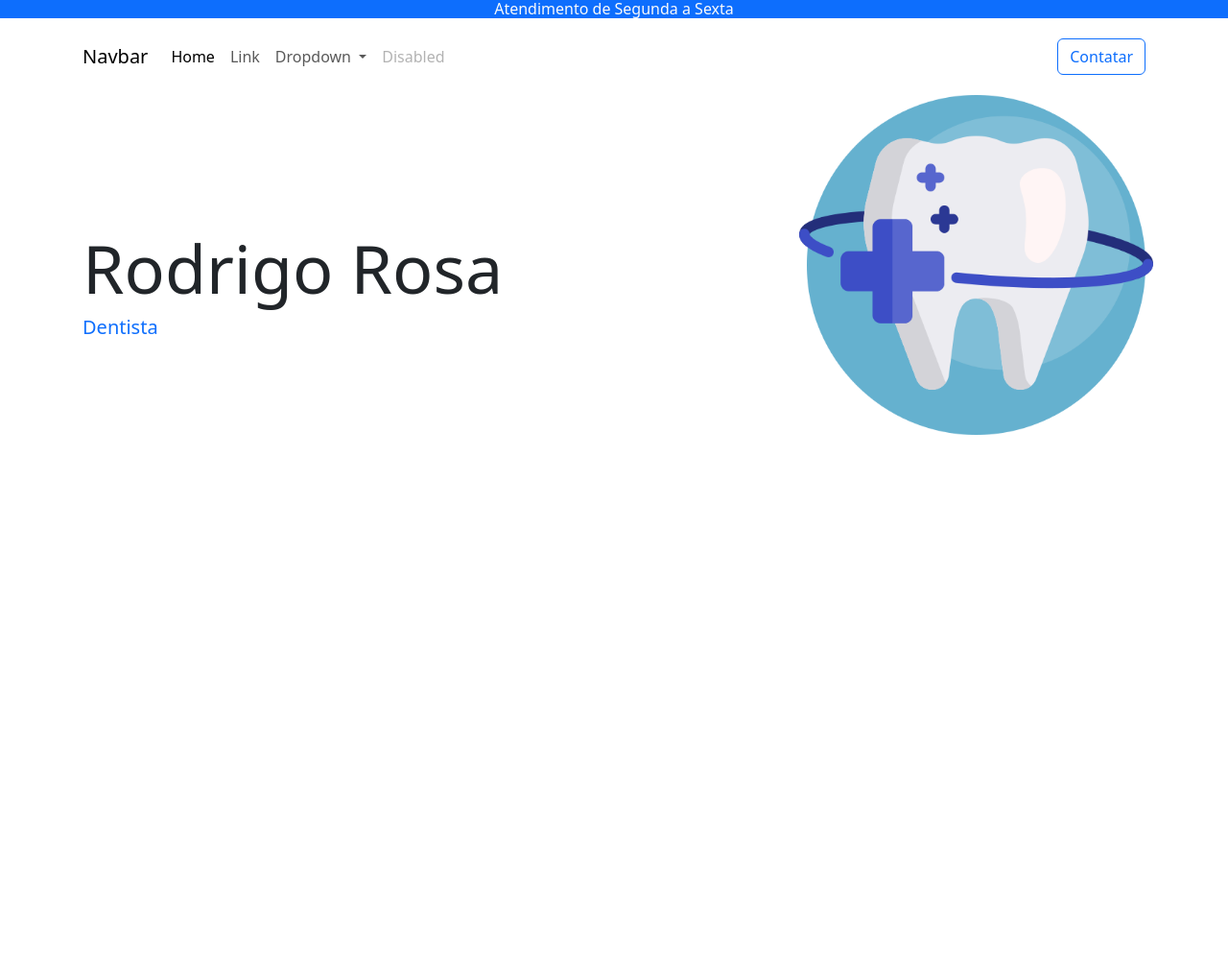
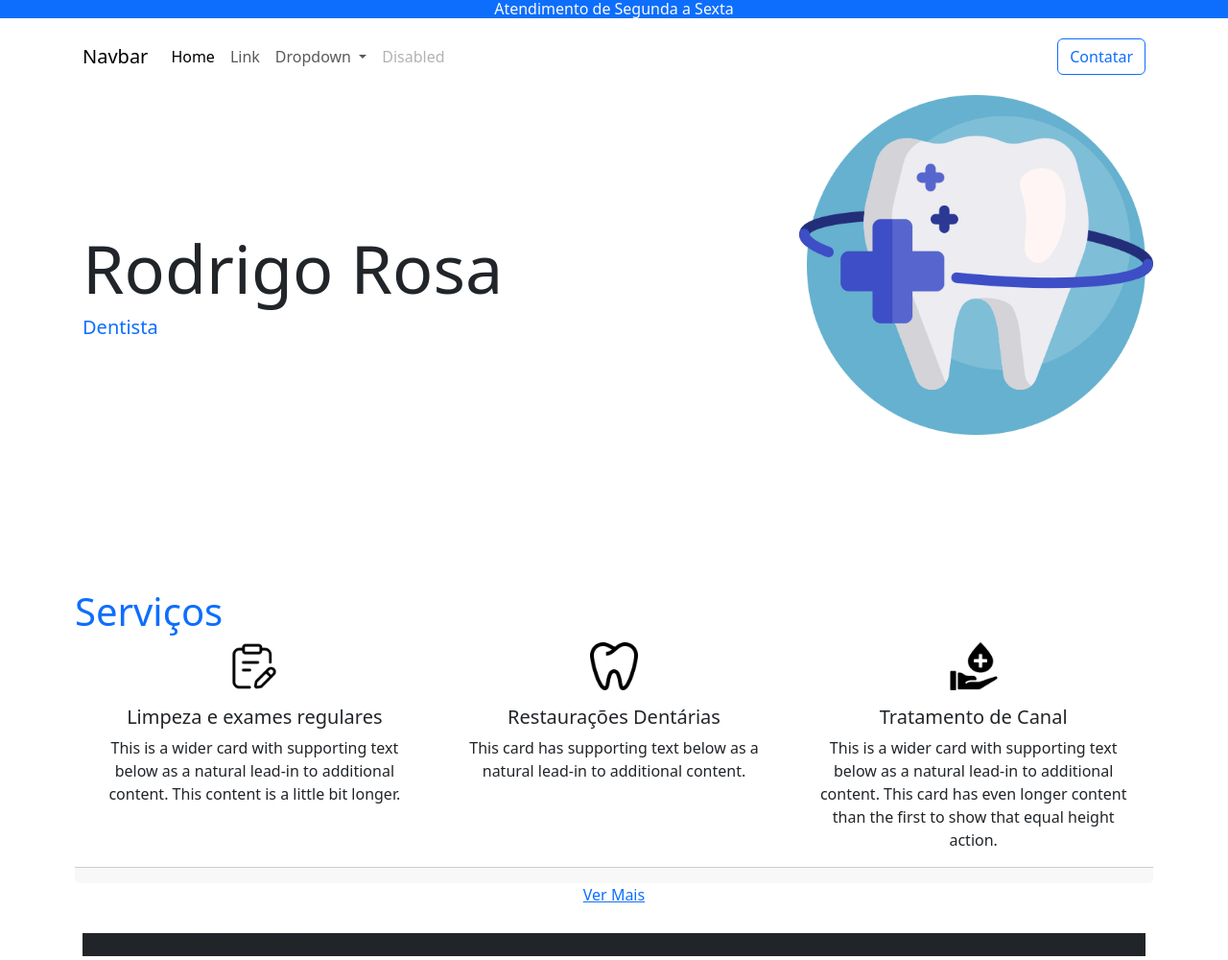
Before and after one commit to reddevx/Dentista-Rodrigo-Rosa, a plain HTML site: page index.html in a window 1280 px wide. Shown: the whole page at 96% size. Before the commit the page ends 800 px from the top, so only its background shows below. Drawn offline with nearby package versions, Linux system fonts and the light colour scheme.

Commit message:
chore: new modifications

```diff
--- a/index.html
+++ b/index.html
@@ -7,7 +7,8 @@
   <title>Rodrigo Rosa</title>
   <link href="https://cdn.jsdelivr.net/npm/bootstrap@5.3.3/dist/css/bootstrap.min.css" rel="stylesheet"
     integrity="sha384-QWTKZyjpPEjISv5WaRU9OFeRpok6YctnYmDr5pNlyT2bRjXh0JMhjY6hW+ALEwIH" crossorigin="anonymous">
-</head>
+    <link rel="stylesheet" href="/static/css/style.css">
+  </head>
 <style>
   /* Estilos básicos para o efeito de máquina digitando */
 
@@ -108,8 +109,61 @@
         </div>
       </div>
     </div>
+
+<br><br><br><br><br><br>
+    <section class="container p-1" id="serviços">
+
+      <h1 class="text-primary">Serviços</h1>
+      <div class="card-group border-0">
+        <div class="card border-0 text-center">
+          <center>
+          <img src="/exam.png" class="card-img-top icon text-center" alt="...">
+        </center>
+          <div class="card-body">
+            <h5 class="card-title">Limpeza e exames regulares</h5>
+            <p class="card-text">This is a wider card with supporting text below as a natural lead-in to additional content. This content is a little bit longer.</p>
+          </div>
+          <div class="card-footer">
+          </div>
+        </div>
+
+        <div class="card border-0 text-center">
+          <center>
+          <img src="/tooth.png" class="card-img-top icon text-center" alt="...">
+          </center>
+          <div class="card-body">
+            <h5 class="card-title">Restaurações Dentárias</h5>
+            <p class="card-text">This card has supporting text below as a natural lead-in to additional content.</p>
+          </div>
+          <div class="card-footer">
+          </div>
+        </div>
+        <div class="card border-0 text-center">
+          <center>
+          <img src="/hydrotherapy.png" class="card-img-top icon" alt="...">
+          </center>
+          <div class="card-body">
+            <h5 class="card-title">Tratamento de Canal</h5>
+            <p class="card-text">This is a wider card with supporting text below as a natural lead-in to additional content. This card has even longer content than the first to show that equal height action.</p>
+          </div>
+          <div class="card-footer">
+          </div>
+        </div>
+      </div>
+      <center>
+      <a class="text-center" href="">Ver Mais</a>
+    </center>
+    </section>
+
+
+    <section class="container" id="footer">
+      <footer class="footer bg-dark text-light mt-4">
+        <div class="container">
+          <span class="text-muted">© 2024 Seu Nome ou Empresa</span>
+        </div>
+      </footer>
+    </section>
   </main>
-
 
   <script>
     const text = "Rodrigo Rosa";
--- a/static/css/style.css
+++ b/static/css/style.css
@@ -10,7 +10,7 @@
 
   /* Estilizando o indicador de rolagem (thumb) */
   ::-webkit-scrollbar-thumb {
-    background: #888; /* Cor do indicador de rolagem */
+    background: #3d35ba; /* Cor do indicador de rolagem */
     border-radius: 6px; /* Arredondamento do indicador de rolagem */
   }
 
@@ -18,3 +18,9 @@
   ::-webkit-scrollbar-thumb:hover {
     background: #555; /* Cor do indicador de rolagem quando o mouse está sobre ele */
   }
+
+
+  .icon {
+    width: 50px; /* Defina o tamanho desejado para os ícones */
+    height: 50px; /* Defina o tamanho desejado para os ícones */
+  }
```
Also changed, not shown: exam.png (added), hydrotherapy.png (added), tooth.png (added).
